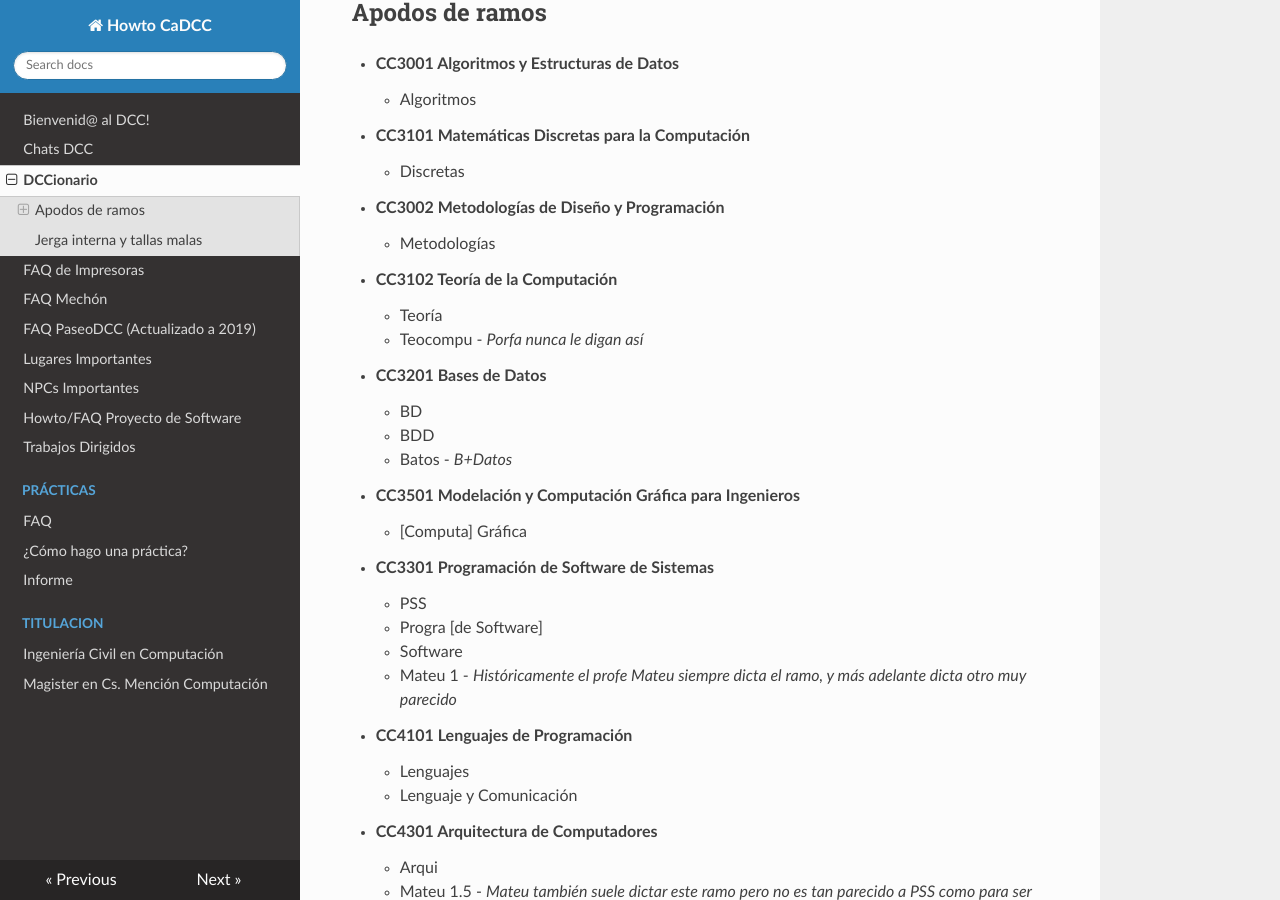
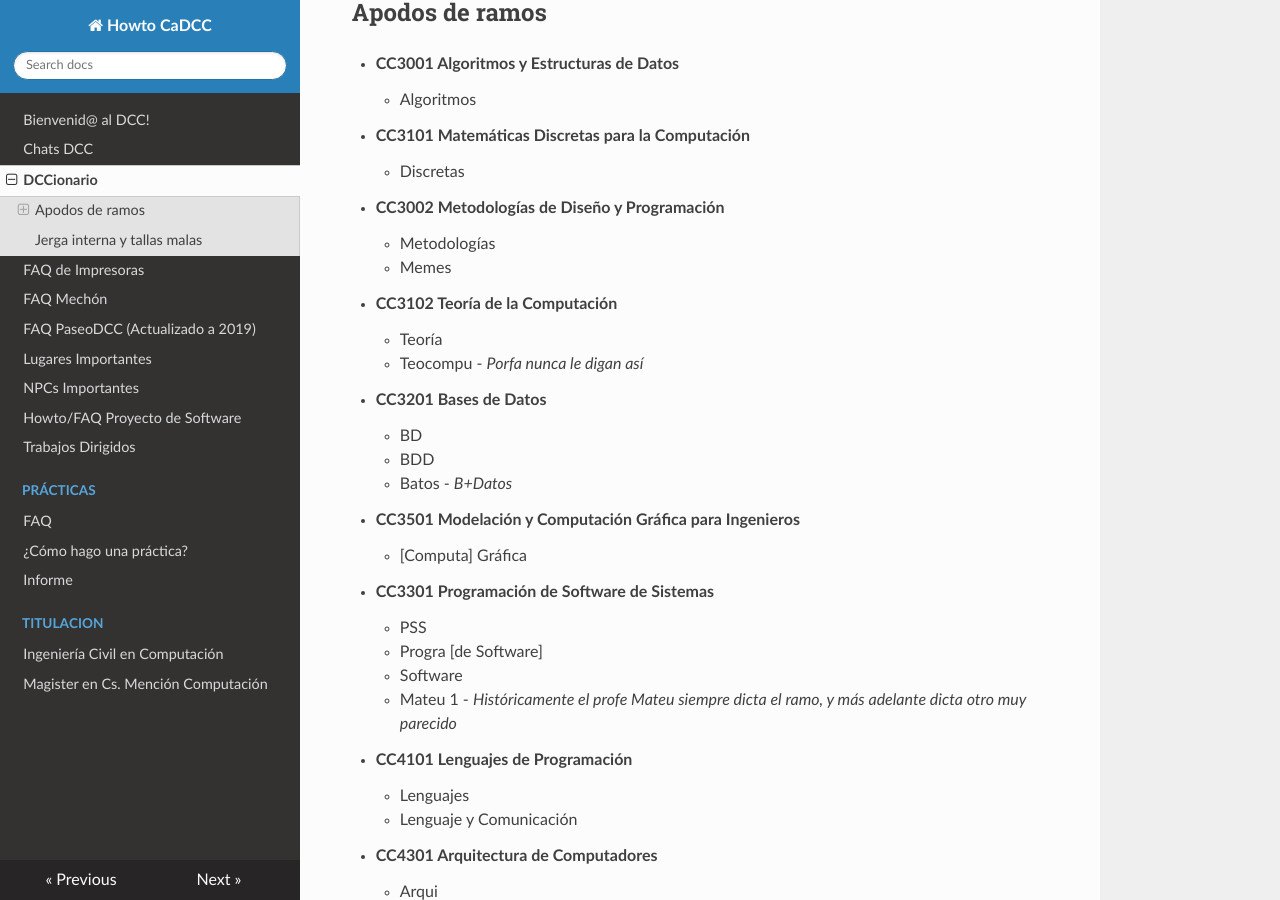
Before and after one commit to cadcc/howto, an MkDocs documentation site: the page built from docs/DCCionario.md, in a window 1280 px wide and 900 px high, scrolled down 308 px. Built offline with MkDocs 1.6.1, drawn with Linux system fonts in a browser that asks for light colours; nearby versions of some CDN libraries.

Commit message:
added new cc3002 nickname

```diff
--- a/docs/DCCionario.md
+++ b/docs/DCCionario.md
@@ -14,6 +14,7 @@ En esta sección intentaremos resumir la jerga DCCiana recopilando apodos de ram
 
 - **CC3002 Metodologías de Diseño y Programación**
     - Metodologías
+    - Memes
 
 - **CC3102 Teoría de la Computación**
     - Teoría
```
